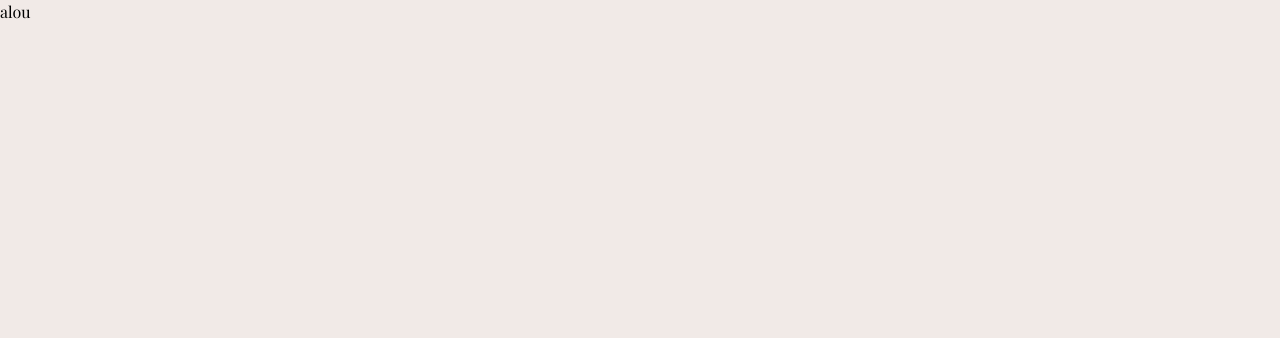
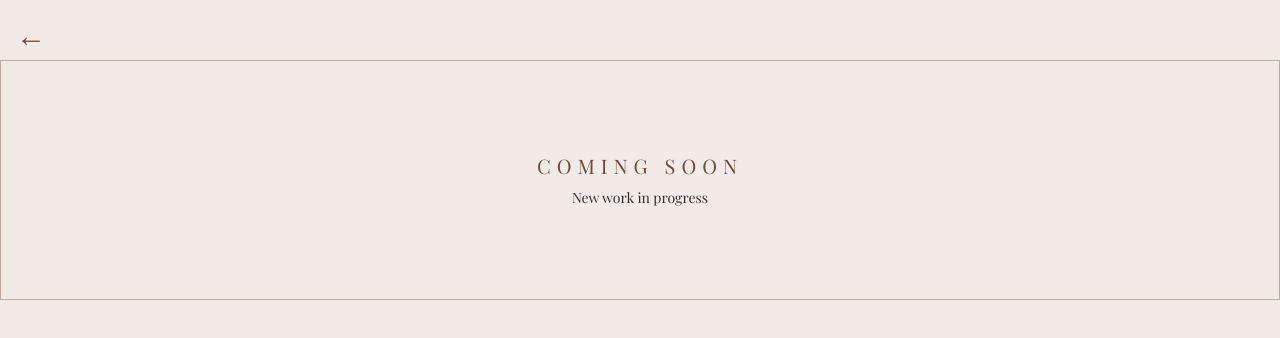
Before and after one commit to matheusmz22/Portfolio-Julia, a React (Vite) app: page /costume/urinetown in a window 1280 px wide. Shown: the top 338 px of the page. Built offline with nearby package versions, Linux system fonts and the light colour scheme; a web font is replaced by a local one.

Commit message:
Urinetown page - Coming Soon

```diff
--- a/src/pages/costume/Servant.jsx
+++ b/src/pages/costume/Servant.jsx
@@ -11,9 +11,6 @@ import CostumeGallery from "../../Components/Costume Wardrobe/CostumeGallery";
 
 const imgs = [img1, img2, img3, img4, img5, img6, img7, img8];
 
-// The Servant of Two Masters
-//Dresser
-//Directed by Geno Car
 function Servant() {
   return (
     <section id="servant">
--- a/src/pages/costume/Uniretown.jsx
+++ b/src/pages/costume/Uniretown.jsx
@@ -1,7 +1,22 @@
+import {useNavigate} from "react-router-dom";
+
 function Uniretown() {
+  const navigate = useNavigate();
+
   return (
     <section id="uniretown">
-      <div>alou</div>
+      <button
+        className="text-2xl md:text-3xl m-3 text-brownText z-50 top-4 left-4 sticky back-arrow cursor-pointer"
+        onClick={() => navigate(-1)}
+      >
+        &larr;
+      </button>
+      <div className="flex flex-col  items-center justify-center h-60 border border-brownText/40">
+        <h3 className="uppercase tracking-[0.3em] text-xl text-brownText">
+          Coming Soon
+        </h3>
+        <p className="mt-2 text-sm opacity-80">New work in progress</p>
+      </div>
     </section>
   );
 }
```
